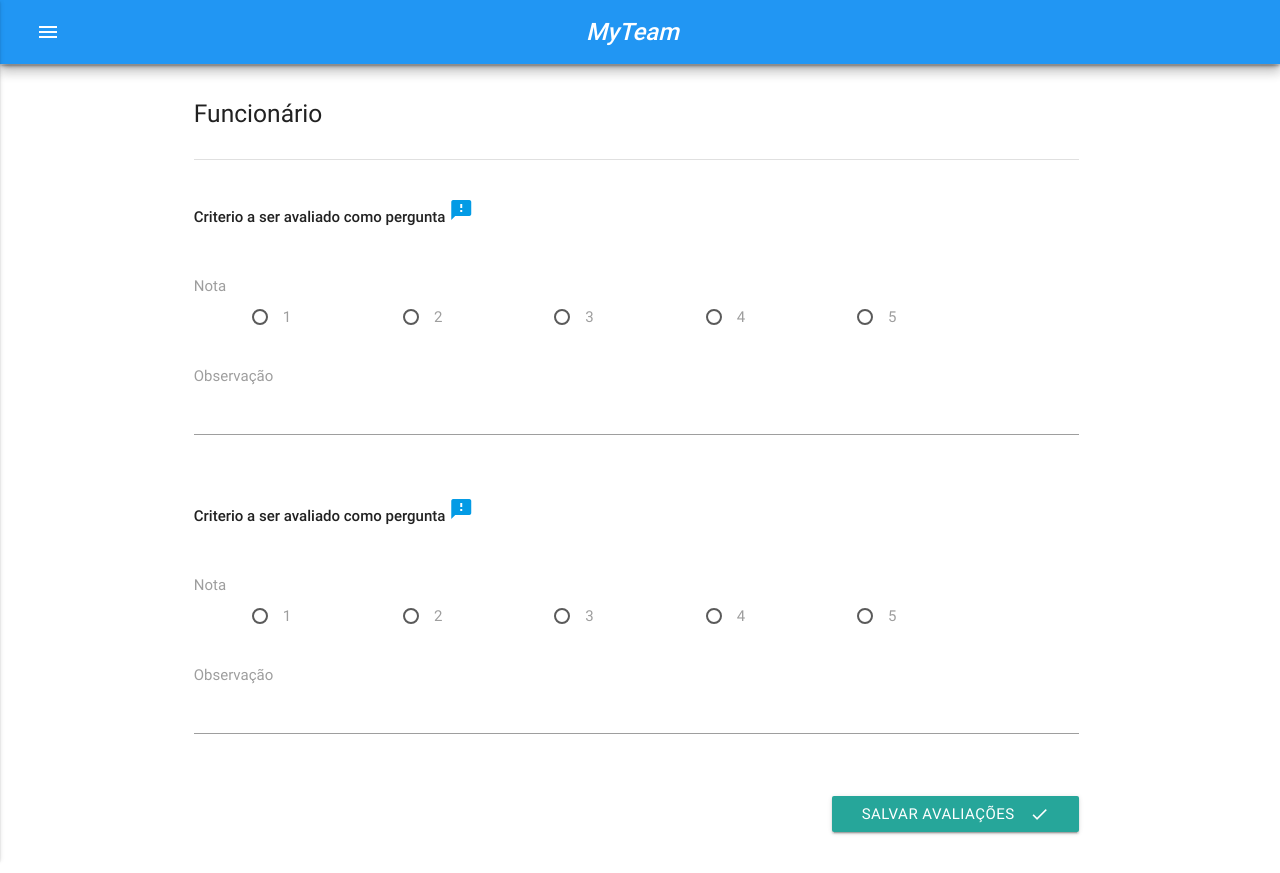
After one commit to jefersoncunha/AppAvaliacao, a PHP site: page /views/relatorios.php in a window 1280 px wide. The commit adds this page. Run offline with PHP 8.4, Linux system fonts and the light colour scheme.

Commit message:
Ajustado pag avaliação criado pag de relatorio

```diff
--- a/css/meu_css.css
+++ b/css/meu_css.css
@@ -1,3 +1,12 @@
+/* mouse passar na avalicao*/
+#mostrar{
+  display: none;
+}
+
+#passar_mouse:hover #mostrar{
+  display:block;
+  }
+
 
 
 /*menu*/
--- a/views/menu.php
+++ b/views/menu.php
@@ -40,7 +40,7 @@
 <nav style="background-color: #2196f3;">
   <div class="nav-wrapper z-depth-4">
       <a href="home.php" class="brand-logo center">
-      MyTeam
+          <strong><i>MyTeam</i></strong>
     </a>
     <ul class="left">
       <li>
--- /dev/null
+++ b/views/relatorios.php
@@ -0,0 +1,151 @@
+<!DOCTYPE html>
+<html>
+    <head>
+        <!--Import Google Icon Font-->
+        <link href="http://fonts.googleapis.com/icon?family=Material+Icons" rel="stylesheet">
+        <!--Import materialize.css-->
+        <link type="text/css" rel="stylesheet" href="../css/materialize.min.css"  media="screen,projection"/>
+        <link type="text/css" rel="stylesheet" href="../css/meu_css.css"  media="screen,projection"/>
+        <!--Let browser know website is optimized for mobile-->
+        <meta name="viewport" content="width=device-width, initial-scale=1.0"/>
+
+
+    </head>
+
+    <body>
+        <?php include 'menu.php'; ?>
+        <div  class="container">
+            <div class="row">
+                <div class="account-wall" >
+                    <strong><h5> Funcionário</h5></strong>
+                    <br>
+
+                    <div class="divider"></div>
+                    <br>
+                    <!--INICIO DO FOR-->
+                    <form class="avaliacao-form" method="post">
+                    <div class="row">
+                        <div class="col s12">
+                            <p>
+                            <strong>Criterio a ser avaliado como pergunta</strong>
+                            <a class="tooltipped" data-position="bottom" data-delay="5" data-tooltip="Aqui sera um desrição do criterio a ser avaliado">
+                                <i class="material-icons">
+                                    feedback
+                                </i>
+                            </a>
+                                </p>
+                        </div>
+                    </div>
+
+                    <div class='row center-align' >
+
+                        <div class='input-field col s12 m2 l2 '>
+                            <label>Nota</label>
+                        </div>
+                            <div class="section"></div>
+
+
+                        <div class='input-field col s2 m2 l2'>
+                            <input class='validate' type="radio" name="nota" id="1" />
+                            <label for="1">1</label>
+                        </div>
+
+                        <div class='input-field col s2 m2 l2'>
+                            <input class='validate' type="radio" name="nota" id="2" />
+                            <label for="2">2</label>
+                        </div>
+                        <div class='input-field col s2 m2 l2'>
+                            <input class='validate' type="radio" name="nota" id="3" />
+                            <label for="3">3</label>
+                        </div>
+                        <div class='input-field col s2 l2'>
+                            <input class='validate' type="radio" name="nota" id="4" />
+                            <label for="4">4</label>
+                        </div>
+                        <div class='input-field col s2 m2 l2'>
+                            <input class='validate' type="radio" name="nota" id="5" />
+                            <label for="5">5</label>
+                        </div>
+                    </div>
+                    <div class="row">
+                        <div class="input-field col s12">
+                            <textarea id="obs" class="materialize-textarea"></textarea>
+                            <label for="obs">Observação</label>
+                        </div>
+                    </div>
+
+
+                    <div class="row">
+                        <div class="col s12">
+                            <p>
+                            <strong>Criterio a ser avaliado como pergunta</strong>
+                            <a class="tooltipped" data-position="bottom" data-delay="5" data-tooltip="Aqui sera um desrição do criterio a ser avaliado">
+                                <i class="material-icons">
+                                    feedback
+                                </i>
+                            </a>
+                                </p>
+                        </div>
+                    </div>
+
+                    <div class='row center-align' >
+
+                        <div class='input-field col s12 m2 l2 '>
+                            <label>Nota</label>
+                        </div>
+                        <div class="section"></div>
+
+                        <div class='input-field col s2 m2 l2'>
+                            <input class='validate' type="radio" name="nota1" id="11" />
+                            <label for="11">1</label>
+                        </div>
+
+                        <div class='input-field col s2 m2 l2'>
+                            <input class='validate' type="radio" name="nota1" id="22" />
+                            <label for="22">2</label>
+                        </div>
+                        <div class='input-field col s2 m2 l2'>
+                            <input class='validate' type="radio" name="nota1" id="33" />
+                            <label for="33">3</label>
+                        </div>
+                        <div class='input-field col s2 l2'>
+                            <input class='validate' type="radio" name="nota1" id="44" />
+                            <label for="44">4</label>
+                        </div>
+                        <div class='input-field col s2 m2 l2'>
+                            <input class='validate' type="radio" name="nota1" id="55" />
+                            <label for="55">5</label>
+                        </div>
+                    </div>
+                    <div class="row">
+                        <div class="input-field col s12">
+                            <textarea id="obs" class="materialize-textarea"></textarea>
+                            <label for="obs">Observação</label>
+                        </div>
+                    </div>
+
+                        <div class="row">
+                            <div class=" input-field  col s12 m12 l12 ">
+
+                                <div class="right">
+                                    <button class="btn waves-effect waves-rigth" type="submit" name="action">Salvar Avaliações
+                                        <i class="material-icons right">done</i>
+                                    </button>
+                                </div>
+
+                            </div>
+
+                        </div>
+                        </form>
+                </div>
+            </div>
+            <?php include 'footer.php'; ?>
+
+        </div>
+        <!--Import jQuery before materialize.js-->
+        <script type="text/javascript" src="../js/jquery-3.2.1.js"></script>
+        <script type="text/javascript" src="../js/materialize.min.js"></script>
+        <script type="text/javascript" src="../js/meu_estilo.js"></script>
+
+    </body>
+</html>
```
Also changed, not shown: views/avaliacao.php (+105 -10 lines).
